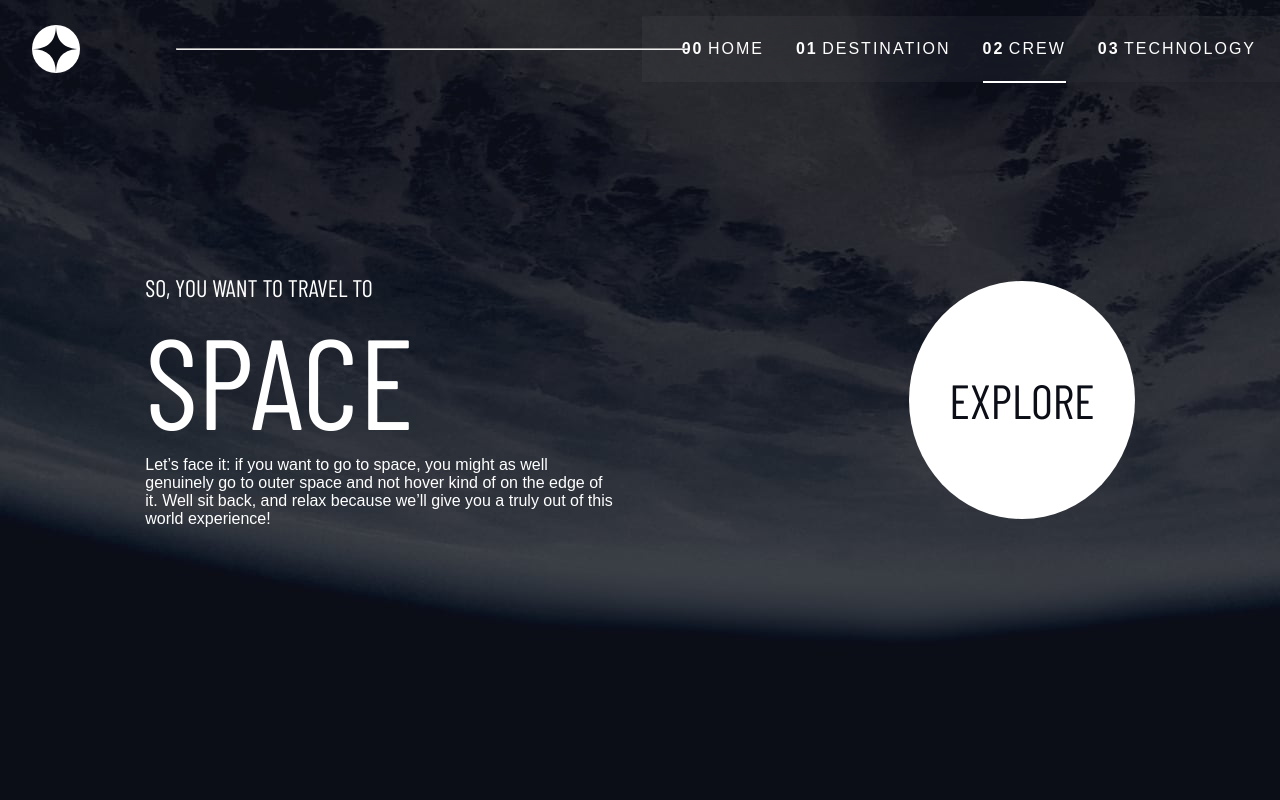
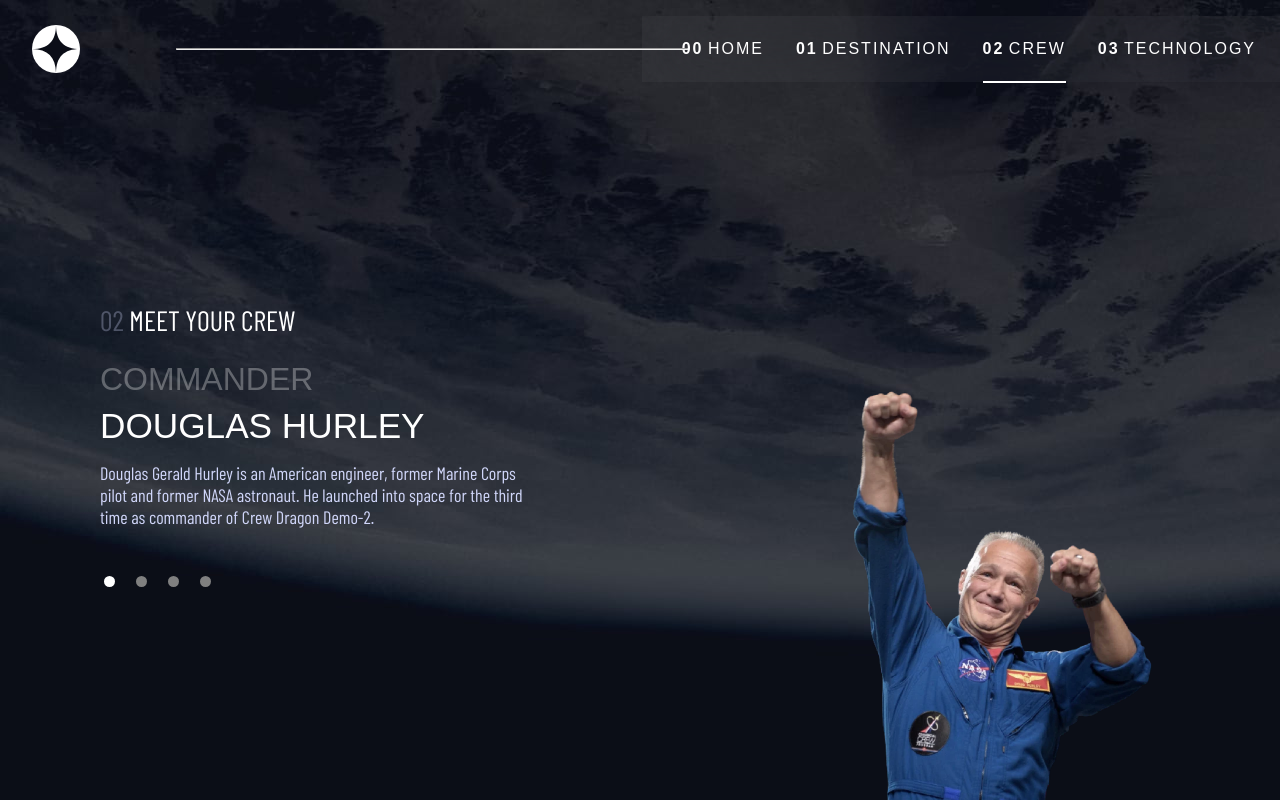
Before and after one commit to JuanluGGarcia/react-router-layouts-practica-the-planets, a React (Vite) app: page /crew in a window 1280 px wide. Built offline with nearby package versions, Linux system fonts and the light colour scheme; a web font is replaced by a local one.

Commit message:
acabado crew

```diff
--- a/src/constants/CrewInfo.js
+++ b/src/constants/CrewInfo.js
@@ -3,7 +3,7 @@
 const COMMANDER = {
     id: v4(),
     image: '/assets/crew/image-douglas-hurley.webp',
-    title: 'COMMANDER',
+    post: 'COMMANDER',
     name: 'DOUGLAS HURLEY',
     text: 'Douglas Gerald Hurley is an American engineer, former Marine Corps pilot and former NASA astronaut. He launched into space for the third time as commander of Crew Dragon Demo-2.'
 };
@@ -11,7 +11,7 @@
 const SPECIALIST = {
     id: v4(),
     image: '/assets/crew/image-mark-shuttleworth.webp',
-    title: 'SPECIALIST',
+    post: 'SPECIALIST',
     name: 'MARK SHUTTLEWORTH',
     text: 'Mark Richard Shuttleworth is the founder and CEO of Canonical, the company behind the Linux-based Ubuntu operating system. Shuttleworth became the first South African to travel to space as a space tourist.'
 };
@@ -19,7 +19,7 @@
 const PILOT = {
     id: v4(),
     image: '/assets/crew/image-victor-glover.webp',
-    title: 'PILOT',
+    post: 'PILOT',
     name: 'VICTOR GLOVER',
     text: 'Pilot on the first operational flight of the SpaceX Crew Dragon to the International Space Station. Glover is a commander in the U.S. Navy where he pilots an F/A-18.He was a crew member of Expedition 64, and served as a station systems flight engineer.'
 
@@ -28,7 +28,7 @@
 const ENGINEER = {
     id: v4(),
     image: '/assets/crew/image-anousheh-ansari.webp',
-    title: 'ENGINEER',
+    post: 'ENGINEER',
     name: 'ANOUSHEH ANSARI',
     text: 'Anousheh Ansari is an Iranian American engineer and co-founder of Prodea Systems. Ansari was the fourth self-funded space tourist, the first self-funded woman to fly to the ISS, and the first Iranian in space.'
 
--- a/src/pages/crew/Crew.jsx
+++ b/src/pages/crew/Crew.jsx
@@ -1,34 +1,65 @@
+import { useState } from 'react';
+import { CREW_INFO } from '../../constants/CrewInfo';
 import {
-	StyledExplore,
 	StyledContainer,
+	StyledImage,
 	StyledLeft,
+	StyledLinks,
 	StyledRight,
-	StyledSubtitle,
-	StyledText,
-	StyledTitle
+	StyledSpanNumber,
+	StyledSpanText,
+	StyledCrewPost,
+	StyledCrewName,
+	StyledTab,
+	StyledTextCrew,
+	StyledTitleLeft
 } from './style';
 
 const Crew = () => {
+	const [tabActive, setTabActive] = useState(0);
+
 	return (
 		<>
 			<StyledContainer>
 				<StyledLeft>
-					<StyledSubtitle>SO, YOU WANT TO TRAVEL TO</StyledSubtitle>
-					<StyledTitle>SPACE</StyledTitle>
+					<StyledTitleLeft>
+						<StyledSpanNumber>02 </StyledSpanNumber>
+						<StyledSpanText>MEET YOUR CREW</StyledSpanText>
+					</StyledTitleLeft>
 
-					<StyledText>
-						Let’s face it: if you want to go to space, you might as well
-						genuinely go to outer space and not hover kind of on the edge of it.
-						Well sit back, and relax because we’ll give you a truly out of this
-						world experience!
-					</StyledText>
+					<StyledCrewPost>{CREW_INFO[tabActive].post}</StyledCrewPost>
+					<StyledCrewName>{CREW_INFO[tabActive].name}</StyledCrewName>
+
+					<StyledTextCrew>{CREW_INFO[tabActive].text}</StyledTextCrew>
+
+					<nav>
+						<StyledLinks>
+							{CREW_INFO.map((crew, index) => (
+								<StyledTab
+									onClick={() => handleTab(setTabActive, index)}
+									key={crew.id}
+									$active={index === tabActive}
+									$width={crew.width}
+								></StyledTab>
+							))}
+						</StyledLinks>
+					</nav>
 				</StyledLeft>
 
 				<StyledRight>
-					<StyledExplore>EXPLORE</StyledExplore>
+					<StyledImage>
+						<img
+							src={CREW_INFO[tabActive].image}
+							alt={CREW_INFO[tabActive].name}
+						/>
+					</StyledImage>
 				</StyledRight>
 			</StyledContainer>
 		</>
 	);
 };
+
+const handleTab = (setTabActive, index) => {
+	setTabActive(index);
+};
 export default Crew;
--- a/src/pages/crew/style.js
+++ b/src/pages/crew/style.js
@@ -8,48 +8,106 @@
 	height: 100vh;
 	margin-left:auto;
 	margin-right: auto;
+	padding-top: 100px;
+	padding-inline: 100px;
 	display: flex;
-	justify-content: space-around;
+	justify-content: space-between;
 	align-items: center;
-	/* font-family: ${FONTS.ffPrimary}; */
+	font-family: ${FONTS.ffSecundary};
+	color: ${COLORS.WHITE};
 `;
 
+
+
 const StyledLeft = styled.div`
-	width: 37%;
+	width: 40%;
 `;
-const StyledSubtitle = styled.h1`
-	font-size: 1.5rem;
+
+const StyledTitleLeft = styled.div`
+	font-size: 1.75rem;
+	margin-bottom: 1.5rem;
 `;
-const StyledTitle = styled.h1`
-	font-size: 8rem;
-	font-weight: 100;
+
+const StyledSpanNumber = styled.span`
+	color: ${COLORS.HOVER};
+	opacity: 0.3;
 `;
-const StyledText = styled.p`
+
+const StyledSpanText = styled.span`
+	color: ${COLORS.WHITE};
+`;
+
+const StyledImage = styled.div`
+`;
+
+
+const StyledRight = styled.div`
+	position: absolute;
+	width: 300px;
+	max-width: 400px;
+	right: 10%;
+	bottom: 0;
+	/* margin-left: auto;
+	margin-right: auto; */
+`;
+
+const StyledLinks = styled.ul`
+	/* padding-left: 0; */
+	display: flex;
+	gap: 2rem;
+	margin-left: 2rem;
+	list-style: disc;
+
+
+
+`;
+
+const StyledTab = styled.li`
+    /* padding-left: 0; */
+	font-size: 2rem;
+    cursor: pointer;
+	color: ${({$active}) => ($active ? '#fff' : 'gray')};
+
+	&:hover {
+		color: ${COLORS.HOVER};
+	}
+
+`;
+
+
+const StyledTextCrew = styled.p`
+	margin-bottom: 2rem;
+	/* padding-bottom: 2rem; */
+	/* border-bottom: 1px solid ${COLORS.HOVER}; */
+	font-size: 1.125rem;
+	color: ${COLORS.HOVER};
+`;
+
+
+const StyledCrewPost = styled.p`
+margin-bottom: .5rem;
 	font-family: ${FONTS.ffPrimary};
-	font-size: 1rem;
+	font-size: 2rem;
+	opacity: 0.3;
 `;
-const StyledRight = styled.div``;
 
-const StyledExplore = styled.h2`
-	font-size: 3rem;
-	font-weight: 100;
-	padding: 90px 40px;
-	background-color: ${COLORS.WHITE};
-	border-radius: 80%;
-	color: ${COLORS.DARK};
-	cursor: pointer;
-
-	&:hover{
-
-	}
+const StyledCrewName = styled.h1`
+	margin-bottom: 1rem;
+	font-family: ${FONTS.ffPrimary};
+	font-size: 2.2rem;
 `;
 
 export {
 	StyledContainer,
 	StyledLeft,
-	StyledSubtitle,
-	StyledTitle,
-	StyledText,
+	StyledTitleLeft,
+	StyledSpanNumber,
+	StyledSpanText,
+	StyledImage,
 	StyledRight,
-	StyledExplore
+	StyledLinks,
+	StyledTab,
+	StyledTextCrew,
+	StyledCrewName,
+	StyledCrewPost
 };
--- a/src/pages/destination/style.js
+++ b/src/pages/destination/style.js
@@ -30,6 +30,7 @@
 
 const StyledSpanNumber = styled.span`
 	color: ${COLORS.HOVER};
+	opacity: 0.3;
 `;
 
 const StyledSpanText = styled.span`
```
